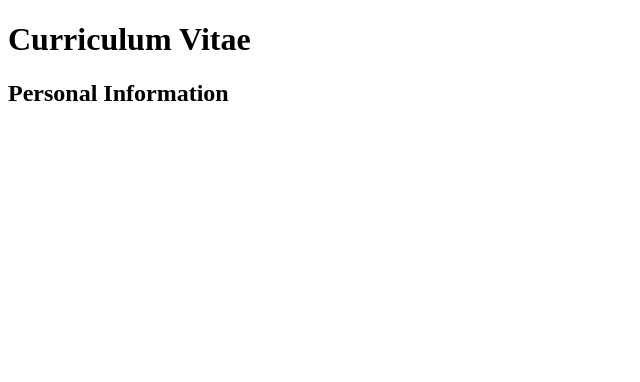
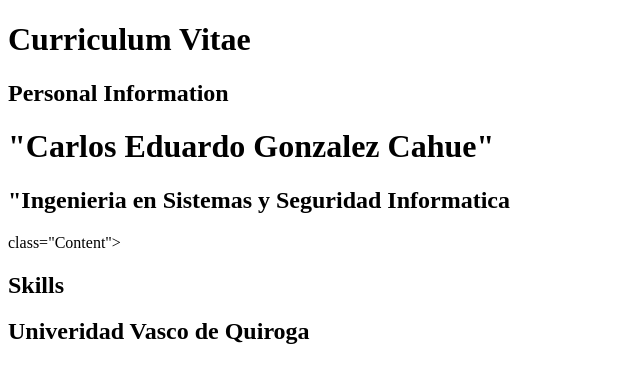
Before and after one commit to Lalo100605/cv-borrador, a plain HTML site: page index.html in a window 1280 px wide. Shown: the whole page, without its empty margins (0-640 px from the left). Drawn offline with Linux system fonts and the light colour scheme.

Commit message:
Base de disenio
Se agrego divs y hs para la base del cv

```diff
--- a/index.html
+++ b/index.html
@@ -7,6 +7,20 @@
 </head>
 <body>
     <h1>Curriculum Vitae</h1>
-    <h2>Personal Information</h2>
+    <h2> Personal Information</h2>
+    <div class="header">
+        <h1>"Carlos Eduardo Gonzalez Cahue"</h1>
+        <h2>"Ingenieria en Sistemas y Seguridad Informatica</h2>
+
+    </div>
+    <div> class="Content">
+        <div class="sidebar">
+            <h2>Skills</h2>
+        </div>
+        <div class="experience">
+            <h2>Univeridad Vasco de Quiroga</h2>
+
+        </div>
+    </div>
 </body>
 </html>
```
